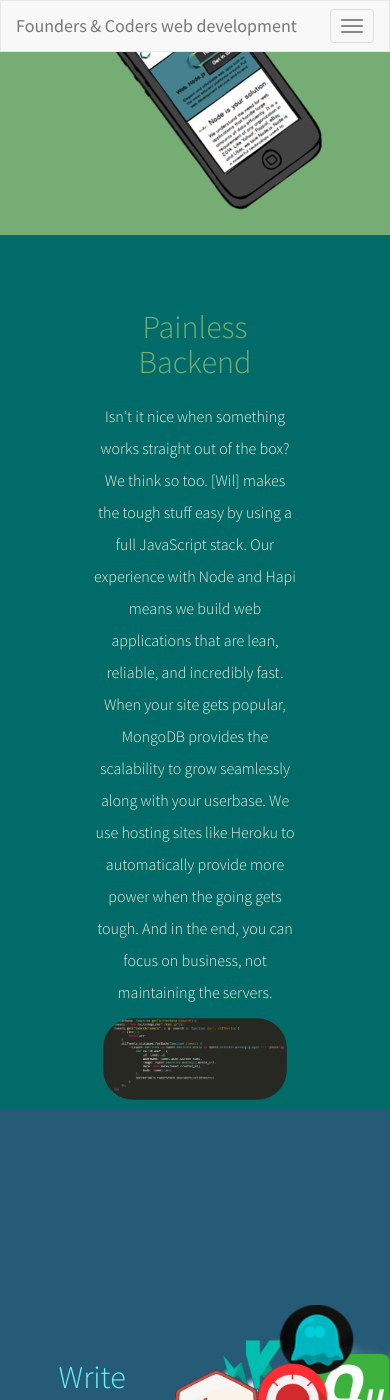
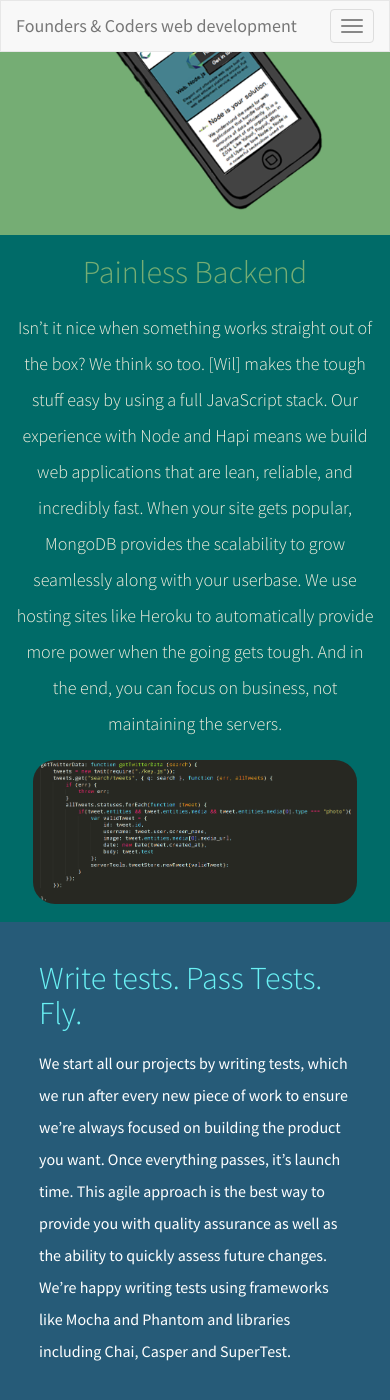
Before and after one commit to sofer/foundersandcoders, a Jekyll site: the page built from how-we-work.html, in a window 390 px wide and 1400 px high, scrolled down 1122 px. Built offline with Jekyll 4.4.1, drawn with Linux system fonts in a browser that asks for light colours; nearby versions of some CDN libraries.

```diff
--- a/css/main.css
+++ b/css/main.css
@@ -600,6 +600,10 @@
   font-family: "Source Sans Pro", sans-serif;
   line-height: 1.2;
 }
+.contact .contact-region {
+  text-align: center;
+  padding: 75px 0;
+}
 
 .process-page {
   font-family: "Source Sans Pro", sans-serif;
@@ -661,13 +665,11 @@
   margin: 5vw;
 }
 .process-page .step-two {
-  padding-top: 75px;
+  height: 100%;
   background-color: #006b68;
 }
-.process-page .step-two .container {
-  width: 60%;
-}
 .process-page .step-two h1 {
+  margin-top: 5vw;
   font-size: 32px;
   font-weight: 300;
   color: #75ad74;
@@ -675,7 +677,7 @@
   padding-bottom: 20px;
 }
 .process-page .step-two p {
-  font-size: 16px;
+  font-size: 18px;
   font-weight: 400;
   line-height: 2;
   color: #F7F2E0;
@@ -692,20 +694,10 @@
 }
 .process-page .step-three {
   background: #265b78;
-  padding-left: 15%;
+  height: 100%;
 }
-.process-page .step-three .container {
-  padding: 250px 0;
-  width: 25%;
-  margin-left: 0;
-  float: left;
-}
-.process-page .step-three img {
-  float: left;
-  width: 75%;
-  height: auto;
-  max-width: 1200px;
-  padding: 180px 0 5%;
+.process-page .step-three .text {
+  padding: 10vw 10vw 0 10vw;
 }
 .process-page .step-three h1 {
   font-size: 32px;
@@ -718,6 +710,11 @@
   font-weight: 400;
   line-height: 2;
   color: #fff;
+  margin-bottom: 5vw;
+}
+.process-page .step-three img {
+  width: 100%;
+  padding-top: 10vw;
 }
 
 /*# sourceMappingURL=main.css.map */
--- a/how-we-work.html
+++ b/how-we-work.html
@@ -28,19 +28,26 @@
 			</div>
 		</div>
 	</div>
-	<div class="step-two">
-		<div class="container">
-			<h1>Painless Backend</h1>
-			<p class="two">Isn’t it nice when something works straight out of the box? We think so too. [Wil] makes the tough stuff easy by using a full JavaScript stack. Our experience with Node and Hapi means we build web applications that are lean, reliable, and incredibly fast. When your site gets popular, MongoDB provides the scalability to grow seamlessly along with your userbase. We use hosting sites like Heroku to automatically provide more power when the going gets tough. And in the end, you can focus on business, not maintaining the servers.</p>
-			<img alt="Desktop and mobile wireframes of an application" src="img/codebite.png">
+	<div class="step-two container-fluid">
+		<div class="row">
+			<div class="col-md-2"></div>
+			<div class="col-md-8">
+				<h1>Painless Backend</h1>
+				<p class="two">Isn’t it nice when something works straight out of the box? We think so too. [Wil] makes the tough stuff easy by using a full JavaScript stack. Our experience with Node and Hapi means we build web applications that are lean, reliable, and incredibly fast. When your site gets popular, MongoDB provides the scalability to grow seamlessly along with your userbase. We use hosting sites like Heroku to automatically provide more power when the going gets tough. And in the end, you can focus on business, not maintaining the servers.</p>
+				<img alt="Desktop and mobile wireframes of an application" src="img/codebite.png">
+			</div>
 		</div>
 	</div>
-	<div class="step-three clearfix">
-		<div class="container">
-			<h1>Write tests. Pass Tests. Fly.</h1>
-			<p>We start all our projects by writing tests, which we run after every new piece of work to ensure we’re always focused on building the product you want. Once everything passes, it’s launch time. This agile approach is the best way to provide you with quality assurance as well as the ability to quickly assess future changes. We’re happy writing tests using frameworks like Mocha and Phantom and libraries including Chai, Casper and SuperTest.</p>
+	<div class="step-three container-fluid">
+		<div class="row">
+			<div class="col-sm-6 col-md-6 text">
+				<h1>Write tests. Pass Tests. Fly.</h1>
+				<p>We start all our projects by writing tests, which we run after every new piece of work to ensure we’re always focused on building the product you want. Once everything passes, it’s launch time. This agile approach is the best way to provide you with quality assurance as well as the ability to quickly assess future changes. We’re happy writing tests using frameworks like Mocha and Phantom and libraries including Chai, Casper and SuperTest.</p>
+			</div>
+			<div class="col-sm-6 col-md-6">
+				<img src="img/testing.png">
+			</div>
 		</div>
-		<img src="img/testing.png" height="50%" width="50%">
 	</div>
 <!-- These are on every page. -->
 <region default="Contact" contents="Contact"><div class="contact" data-mast-events="click">
```
Also changed, not shown: css/main.scss (+17 -19 lines), 1 other file.
